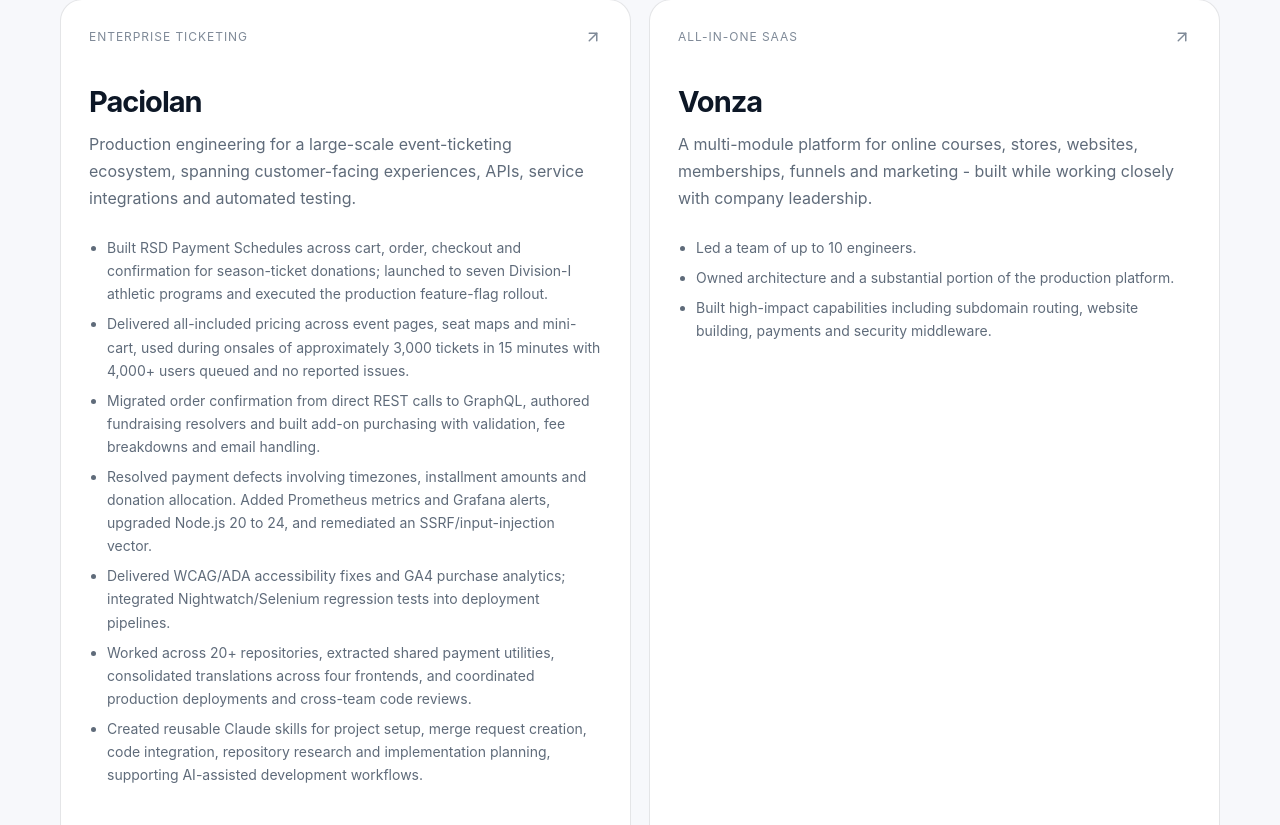
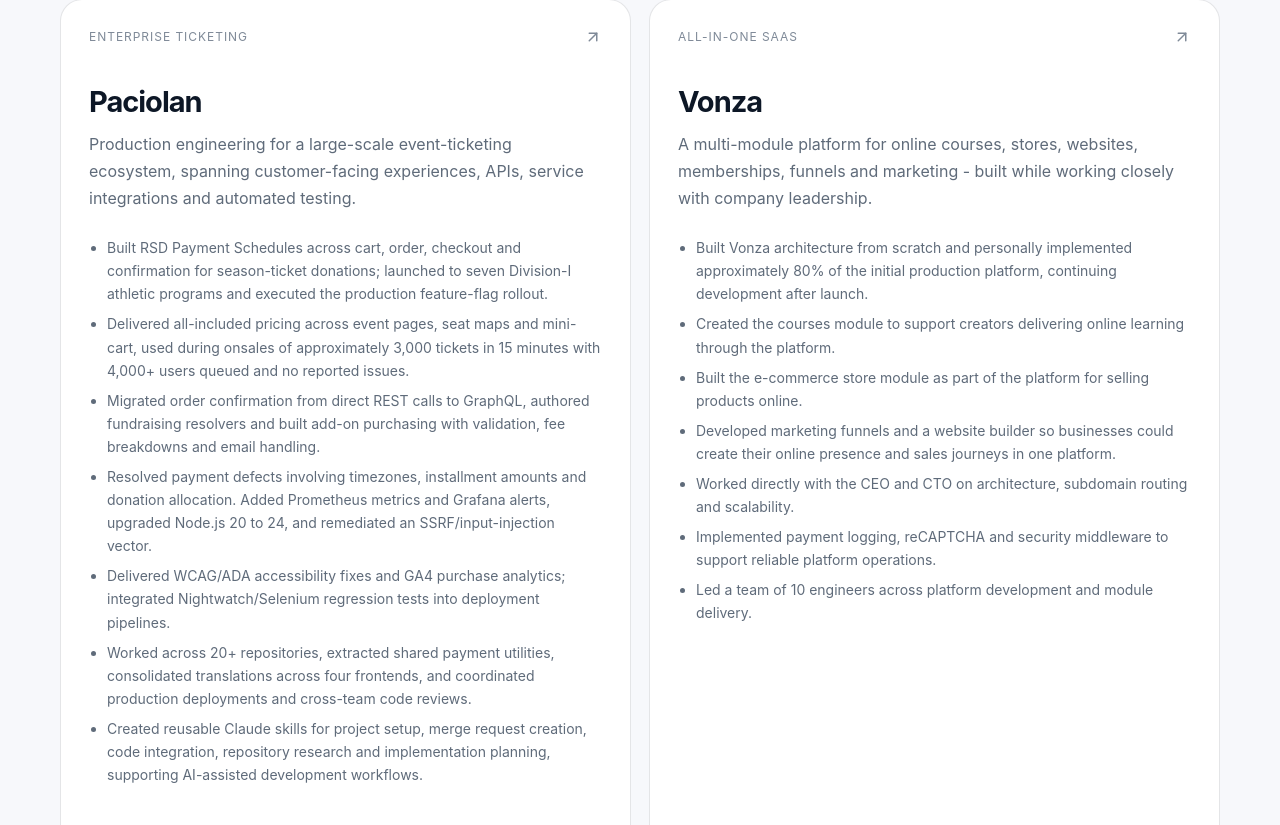
Before and after one commit to Tariqali13/My-Portfolio, a Next.js app: page / in a window 1280 px wide. Shown: the part 1457-2282 px from the top of the page. Built offline with nearby package versions, Linux system fonts and the light colour scheme; no server answers.

Commit message:
Detail Vonza architecture module delivery and initial launch contribution

```diff
--- a/data/portfolio.ts
+++ b/data/portfolio.ts
@@ -20,7 +20,7 @@
 export const stats = [
   { value: "8+", label: "Years in software engineering" },
   { value: "10", label: "Engineers led on a product team" },
-  { value: "80%", label: "Approx. Vonza platform development led" },
+  { value: "80%", label: "Approx. initial Vonza platform implemented" },
   { value: "Global", label: "Remote client & team experience" },
 ];
 
@@ -115,10 +115,14 @@
     summary:
       "A multi-module platform for online courses, stores, websites, memberships, funnels and marketing - built while working closely with company leadership.",
     impact: [
-      "Led a team of up to 10 engineers.",
-      "Owned architecture and a substantial portion of the production platform.",
-      "Built high-impact capabilities including subdomain routing, website building, payments and security middleware.",
-    ],
+      "Built Vonza architecture from scratch and personally implemented approximately 80% of the initial production platform, continuing development after launch.",
+      "Created the courses module to support creators delivering online learning through the platform.",
+      "Built the e-commerce store module as part of the platform for selling products online.",
+      "Developed marketing funnels and a website builder so businesses could create their online presence and sales journeys in one platform.",
+      "Worked directly with the CEO and CTO on architecture, subdomain routing and scalability.",
+      "Implemented payment logging, reCAPTCHA and security middleware to support reliable platform operations.",
+      "Led a team of 10 engineers across platform development and module delivery."
+],
     tech: ["React", "Next.js", "Node.js", "MongoDB", "AWS", "Stripe"],
     featured: true,
   },
@@ -267,10 +271,16 @@
     location: "Lahore, Pakistan",
     dates: "Oct 2019 - Jul 2021",
     bullets: [
-      "Led major development of Vonza and a team of up to 10 engineers.",
-      "Worked directly with the CEO/CTO on architecture, subdomain routing, a website builder, payments, security and scalability.",
+      "Built Vonza architecture from scratch and personally implemented approximately 80% of the initial production platform, continuing development after launch.",
+      "Created the courses module to support creators delivering online learning through the platform.",
+      "Built the e-commerce store module as part of the platform for selling products online.",
+      "Developed marketing funnels and a website builder so businesses could create their online presence and sales journeys in one platform.",
+      "Worked directly with the CEO and CTO on architecture, subdomain routing and scalability.",
+      "Implemented payment logging, reCAPTCHA and security middleware to support reliable platform operations.",
+      "Led a team of 10 engineers across platform development and module delivery.",
       "Built core features for YayMaker including chat, Google Maps and supporting services.",
-    ],
+      "Contributed to an online fitness streaming platform with music features during video calls."
+],
     tech: ["React", "Next.js", "Node.js", "AWS", "Stripe", "Google Maps"],
   },
   {
```
